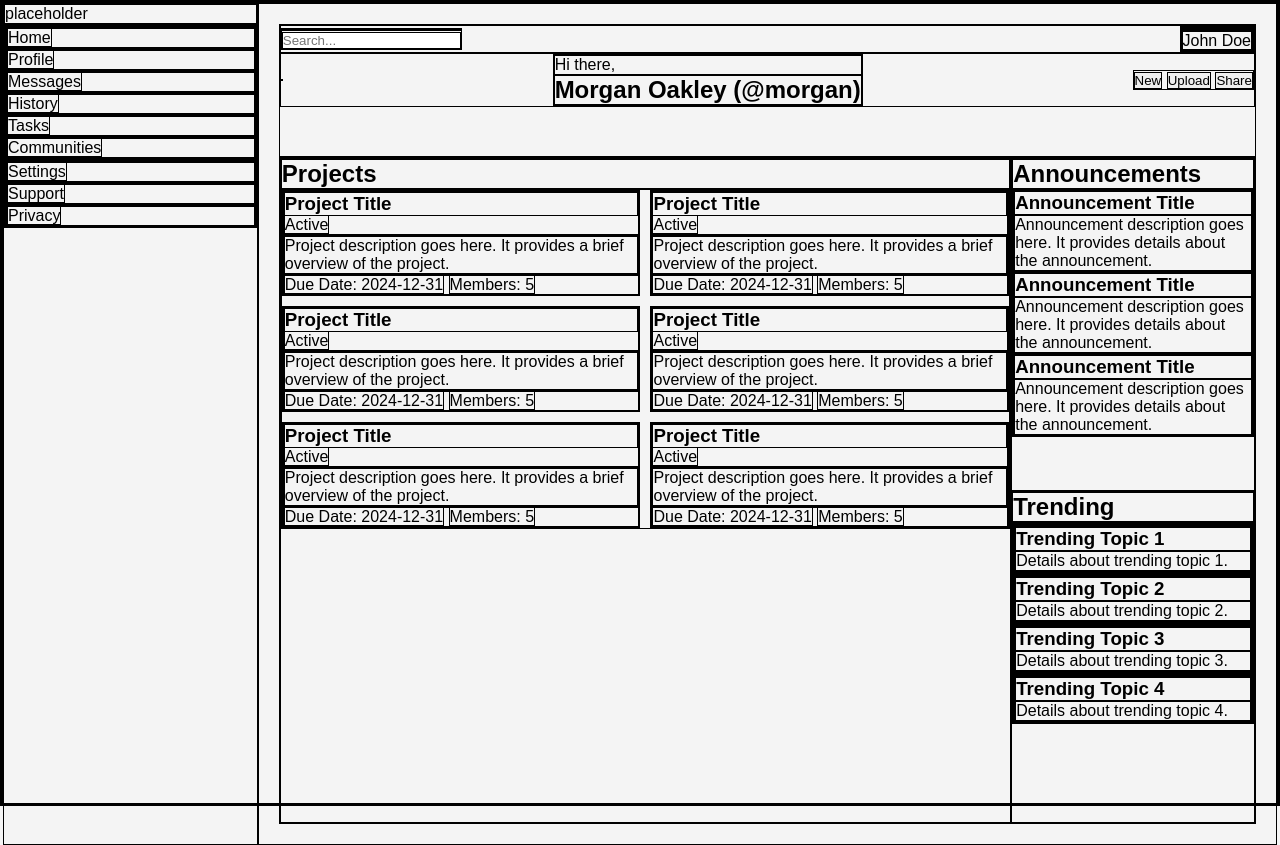
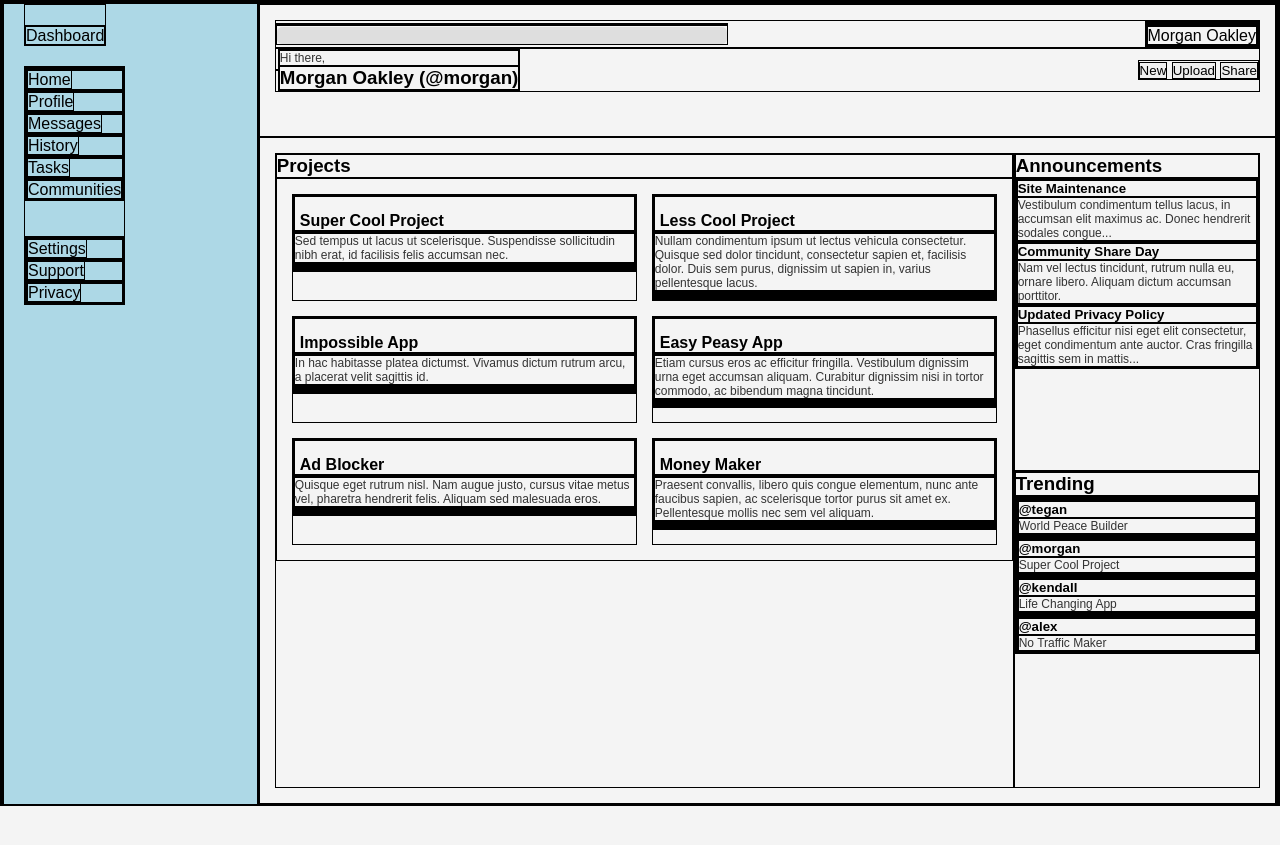
Before and after one commit to aminm19/Admin-Dashboard, a plain HTML site: page index.html in a window 1280 px wide. After the commit the page ends 806 px from the top, so only its background shows below. Drawn offline with Linux system fonts and the light colour scheme.

Commit message:
Finish base layout and add assets

```diff
--- a/index.html
+++ b/index.html
@@ -9,7 +9,10 @@
 <body>
     <div class="container">
         <div class="sidebar">
-            <div class="logo">placeholder</div>
+            <div class="topLogo">
+                <div class="logo"></div>
+                <span class="logoText">Dashboard</span>
+            </div>
             <div class="menu">
                 <div class="topMenu">
                     <div class="menuItem">
@@ -54,17 +57,17 @@
             </div>
         </div>
         <div class="main-content">
-            <div class="search-bar">
+            <div class="overview">
                 <div class="top-row">
                 <div class="searchInput">
                     <div class="searchIcon"></div>
-                    <input type="text" placeholder="Search...">
+                    <input id="searchbar" type="text">
                 </div>
                 <div class="profileSection">
                     <div class="notifications"></div>
                     <div class="profilePic"></div>
                     <div class="userInfo">
-                        <span class="userName">John Doe</span>
+                        <span class="userName">Morgan Oakley</span>
                     </div>
                 </div>
             </div>
@@ -72,7 +75,7 @@
                 <div class="profilePic" id="greetingPic"></div>
                 <div class="greeting">
                     <p class="hi">Hi there,</p>
-                    <h2 class="name">Morgan Oakley (@morgan)</h2>
+                    <h3 class="name">Morgan Oakley (@morgan)</h3>
                 </div>
                 <div class="buttons">
                     <button class="btn primary">New</button>
@@ -83,134 +86,134 @@
             </div>
             <div class="grids">
                 <div class="projects">
-                    <h2>Projects</h2>
+                    <h3>Projects</h3>
                     <div class="project-cards">
                         <div class="card">
                             <div class="card-header">
-                                <h3>Project Title</h3>
-                                <span class="status">Active</span>
+                                <h4>Super Cool Project</h4>
                             </div>
                             <div class="card-body">
-                                <p>Project description goes here. It provides a brief overview of the project.</p>
+                                <p>Sed tempus ut lacus ut scelerisque. Suspendisse sollicitudin nibh erat, id facilisis felis accumsan nec.</p>
                             </div>
                             <div class="card-footer">
-                                <span class="date">Due Date: 2024-12-31</span>
-                                <span class="members">Members: 5</span>
+                                <div class="icon"></div>
+                                <div class="icon"></div>
+                                <div class="icon"></div>
                             </div>
                         </div>
                         <div class="card">
                             <div class="card-header">
-                                <h3>Project Title</h3>
-                                <span class="status">Active</span>
+                                <h4>Less Cool Project</h4>
                             </div>
                             <div class="card-body">
-                                <p>Project description goes here. It provides a brief overview of the project.</p>
+                                <p>Nullam condimentum ipsum ut lectus vehicula consectetur. Quisque sed dolor tincidunt, consectetur sapien et, facilisis dolor. Duis sem purus, dignissim ut sapien in, varius pellentesque lacus.</p>
                             </div>
                             <div class="card-footer">
-                                <span class="date">Due Date: 2024-12-31</span>
-                                <span class="members">Members: 5</span>
+                                <div class="icon"></div>
+                                <div class="icon"></div>
+                                <div class="icon"></div>
                             </div>
                         </div>
                         <div class="card">
                             <div class="card-header">
-                                <h3>Project Title</h3>
-                                <span class="status">Active</span>
+                                <h4>Impossible App</h4>
                             </div>
                             <div class="card-body">
-                                <p>Project description goes here. It provides a brief overview of the project.</p>
+                                <p>In hac habitasse platea dictumst. Vivamus dictum rutrum arcu, a placerat velit sagittis id.</p>
                             </div>
                             <div class="card-footer">
-                                <span class="date">Due Date: 2024-12-31</span>
-                                <span class="members">Members: 5</span>
+                                <div class="icon"></div>
+                                <div class="icon"></div>
+                                <div class="icon"></div>
                             </div>
                         </div>
                         <div class="card">
                             <div class="card-header">
-                                <h3>Project Title</h3>
-                                <span class="status">Active</span>
+                                <h4>Easy Peasy App</h4>
                             </div>
                             <div class="card-body">
-                                <p>Project description goes here. It provides a brief overview of the project.</p>
+                                <p>Etiam cursus eros ac efficitur fringilla. Vestibulum dignissim urna eget accumsan aliquam. Curabitur dignissim nisi in tortor commodo, ac bibendum magna tincidunt.</p>
                             </div>
                             <div class="card-footer">
-                                <span class="date">Due Date: 2024-12-31</span>
-                                <span class="members">Members: 5</span>
+                                <div class="icon"></div>
+                                <div class="icon"></div>
+                                <div class="icon"></div>
                             </div>
                         </div>
                         <div class="card">
                             <div class="card-header">
-                                <h3>Project Title</h3>
-                                <span class="status">Active</span>
+                                <h4>Ad Blocker</h4>
                             </div>
                             <div class="card-body">
-                                <p>Project description goes here. It provides a brief overview of the project.</p>
+                                <p>Quisque eget rutrum nisl. Nam augue justo, cursus vitae metus vel, pharetra hendrerit felis. Aliquam sed malesuada eros.</p>
                             </div>
                             <div class="card-footer">
-                                <span class="date">Due Date: 2024-12-31</span>
-                                <span class="members">Members: 5</span>
+                                <div class="icon"></div>
+                                <div class="icon"></div>
+                                <div class="icon"></div>
                             </div>
                         </div>
                         <div class="card">
                             <div class="card-header">
-                                <h3>Project Title</h3>
-                                <span class="status">Active</span>
+                                <h4>Money Maker</h4>
                             </div>
                             <div class="card-body">
-                                <p>Project description goes here. It provides a brief overview of the project.</p>
+                                <p>Praesent convallis, libero quis congue elementum, nunc ante faucibus sapien, ac scelerisque tortor purus sit amet ex. Pellentesque mollis nec sem vel aliquam.</p>
                             </div>
                             <div class="card-footer">
-                                <span class="date">Due Date: 2024-12-31</span>
-                                <span class="members">Members: 5</span>
+                                <div class="icon"></div>
+                                <div class="icon"></div>
+                                <div class="icon"></div>
                             </div>
                         </div>
                     </div>
                 </div>
                 <div class="announcements">
-                    <h2>Announcements</h2>
+                    <h3>Announcements</h3>
                     <div class="announcement-list">
                         <div class="announcement">
-                            <h3>Announcement Title</h3>
-                            <p>Announcement description goes here. It provides details about the announcement.</p>
+                            <h5>Site Maintenance</h5>
+                            <p>Vestibulum condimentum tellus lacus, in accumsan elit maximus ac. Donec hendrerit sodales congue...</p>
                         </div>
                         <div class="announcement">
-                            <h3>Announcement Title</h3>
-                            <p>Announcement description goes here. It provides details about the announcement.</p>
+                            <h5>Community Share Day</h5>
+                            <p>Nam vel lectus tincidunt, rutrum nulla eu, ornare libero. Aliquam dictum accumsan porttitor.</p>
                         </div>
                         <div class="announcement">
-                            <h3>Announcement Title</h3>
-                            <p>Announcement description goes here. It provides details about the announcement.</p>
+                            <h5>Updated Privacy Policy</h5>
+                            <p>Phasellus efficitur nisi eget elit consectetur, eget condimentum ante auctor. Cras fringilla sagittis sem in mattis...</p>
                         </div>
                     </div>
                 </div>
                 <div class="trending">
-                    <h2>Trending</h2>
+                    <h3>Trending</h3>
                     <div class="trending-list">
                         <div class="trending-item">
                             <div class="profilePic"></div>
                             <div class="userInfo">
-                                <h3>Trending Topic 1</h3>
-                                <p>Details about trending topic 1.</p>
+                                <h5>@tegan</h5>
+                                <p>World Peace Builder</p>
                             </div>
                         </div>
                         <div class="trending-item">
                             <div class="profilePic"></div>
                             <div class="userInfo">
-                                <h3>Trending Topic 2</h3>
-                                <p>Details about trending topic 2.</p>
+                                <h5>@morgan</h5>
+                                <p>Super Cool Project</p>
                             </div>
                         </div>
                         <div class="trending-item">
                             <div class="profilePic"></div>
                             <div class="userInfo">
-                                <h3>Trending Topic 3</h3>
-                                <p>Details about trending topic 3.</p>
+                                <h5>@kendall</h5>
+                                <p>Life Changing App</p>
                             </div>
                         </div>
                         <div class="trending-item">
                             <div class="profilePic"></div>
                             <div class="userInfo">
-                                <h3>Trending Topic 4</h3>
-                                <p>Details about trending topic 4.</p>
+                                <h5>@alex</h5>
+                                <p>No Traffic Maker</p>
                             </div>
                         </div>
                     </div>
--- a/styles.css
+++ b/styles.css
@@ -7,6 +7,14 @@ body{
     font-family: Arial, sans-serif;
     background-color: #f4f4f4;
 }
+p{
+    font-size: 12px;
+    color: #333;
+}
+h4{
+    padding-top: 15px;
+    padding-left: 5px;
+}
 .container{
     display: grid;
     grid-template-columns: 1fr 4fr;
@@ -14,19 +22,36 @@ body{
 }
 .sidebar{
     grid-column: 1 / 2;
+    background-color: lightblue;
+    display: flex;
+    flex-direction: column;
+    align-items: flex-start;
+    padding-left: 20px;
+    gap: 20px;
+    height: 100vh;
+}
+.topLogo{
+    padding-top: 20px;
+}
+.menu{
+    display: flex;
+    flex-direction: column;
+    gap: 35px;
 }
 .main-content{
-    padding: 20px;
     height: 100vh;
     grid-column: 2 / 3;
+    display: flex;
+    flex-direction: column;
     display: grid;
     grid-template-columns: 1fr;
     grid-template-rows: 1fr 5fr;
 }
-.searchbar{
-    grid-row: 1 / 2;
+.overview{
+    /* grid-row: 1 / 2; */
     display: flex;
-    align-items: space-between;
+    flex-direction: column;
+    padding: 15px;
 }
 .top-row{
     display: flex;
@@ -34,14 +59,25 @@ body{
     justify-content: space-between;
     align-items: center;
 }
+#searchbar{
+    border: none;
+    border-radius: 5px;
+    padding: 1px;
+    background-color: rgba(128, 128, 128, 0.187);
+    width: 35vw;
+}
 .bottom-row{
     display: flex;
     flex-direction: row;
     justify-content: space-between;
     align-items: center;
 }
+.buttons{
+    margin-left: auto;
+}
 .grids{
-    grid-row: 2 / 3;
+    /* grid-row: 2 / 3; */
+    padding: 15px;
     display: grid;
     grid-template-columns: 3fr 1fr;
     grid-template-rows: 1fr 1fr;
@@ -54,7 +90,8 @@ body{
     display: grid;
     grid-template-columns: 1fr 1fr;
     grid-template-rows: 1fr 1fr 1fr;
-    gap: 10px;
+    gap: 15px;
+    padding: 15px;
 }
 .announcements{
     grid-column: 2 / 3;
```
Also changed, not shown: assets/account-group.svg (added), assets/bell-ring-outline.svg (added), assets/card-account-details-outline.svg (added), assets/clock-time-three.svg (added), assets/cog.svg (added), assets/eye-plus-outline.svg (added), assets/help-box.svg (added), assets/home.svg (added), assets/magnify.svg (added), assets/message-reply.svg (added), assets/note-multiple.svg (added), assets/shield-check.svg (added), assets/source-fork.svg (added), assets/star-plus-outline.svg (added), 1 more files.
